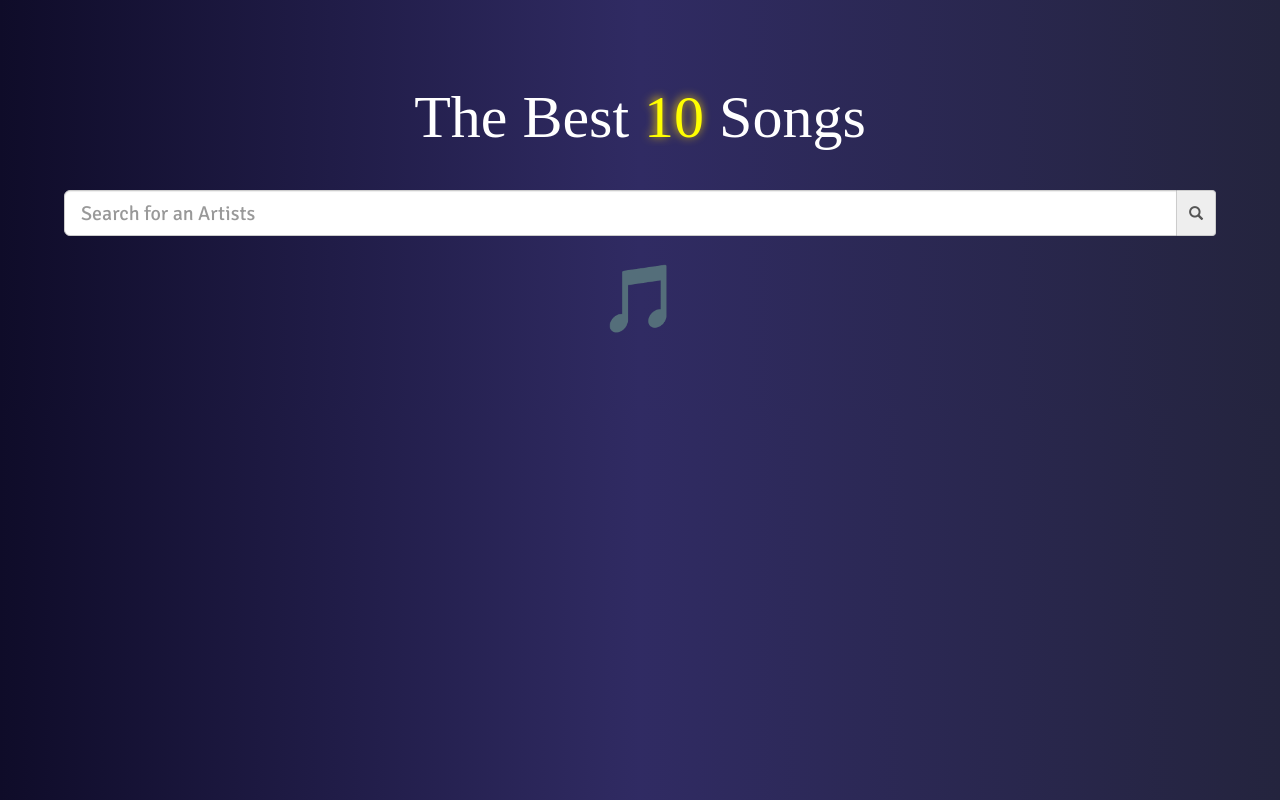
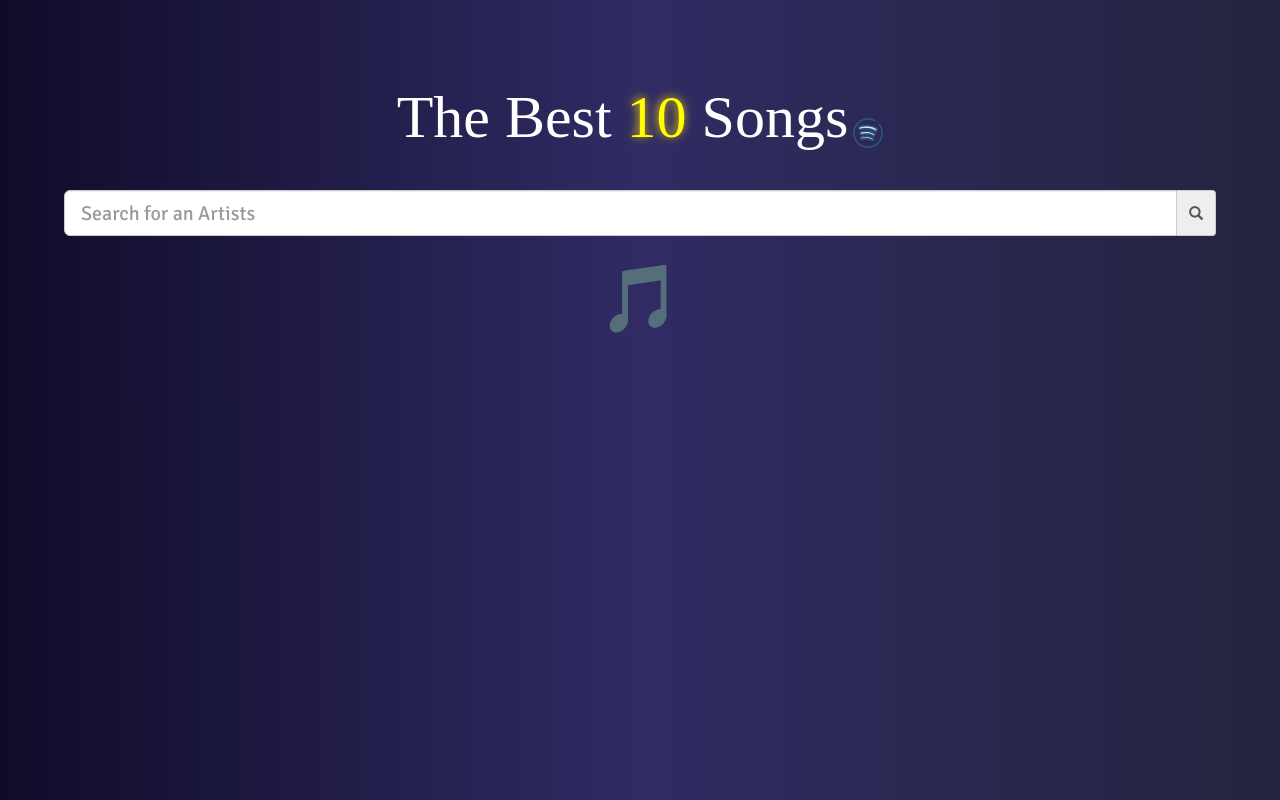
Before and after one commit to ProUnebit/TheBest_10_Songs-frontend, a React (Create React App) app: page / in a window 1280 px wide. Built offline with nearby package versions, Linux system fonts and the light colour scheme; a web font is replaced by a local one.

Commit message:
add Spotify logo, add destructuring this.state to App.js

```diff
--- a/public/index.html
+++ b/public/index.html
@@ -15,5 +15,7 @@
 
     <div id="root"></div>
 
+    <!-- <div>Icons made by <a href="http://www.freepik.com" title="Freepik">Freepik</a> from <a href="https://www.flaticon.com/" title="Flaticon">www.flaticon.com</a> is licensed by <a href="http://creativecommons.org/licenses/by/3.0/" title="Creative Commons BY 3.0" target="_blank">CC 3.0 BY</a></div> -->
+
   </body>
 </html>
--- a/src/App.css
+++ b/src/App.css
@@ -11,6 +11,7 @@ body {
 }
 
 .app-title {
+    display: inline-block;
     font-family: 'Bungee Inline', cursive;
     font-size: 60px;
     margin-bottom: 40px;
@@ -98,6 +99,7 @@ body {
     border-right: 2px #333 solid;
     border-left: 2px #333 solid;
     padding: 0 15px;
+    margin-left: -10px;
 }
 
 .gallery {
--- a/src/App.js
+++ b/src/App.js
@@ -3,6 +3,7 @@ import './App.css';
 import { FormGroup, FormControl, InputGroup, Glyphicon } from 'react-bootstrap';
 import Profile from './Profile';
 import Gallery from './Gallery';
+import SpotifyLogo from './spotify.svg'
 
 class App extends React.Component {
     constructor(props) {
@@ -24,8 +25,8 @@ class App extends React.Component {
         let ALBUM_URL = `https://api.spotify.com/v1/artists`
         let APP_LOCATION = window.location.href;
         let ACCESS_TOKEN = APP_LOCATION.split('=')[1];
-        // let ACCESS_TOKEN = 'BQCHHZIsq0xG_mQP5Ciac4MIbj9xmMMbprqGJPN17CvHAw9SKtVKbXz4EEmFyDkVtTMHJHeEp4GN3acsPtR0Xo3EpDe2tylbq9lGkJQsmdqlcK_qJZ_W-xXWzv7QqYHTJWJa1cRL4TArfn09QRoY71hNy9ClOCSJp3fqnR6wwzM1zW05Hg';
-        console.log(ACCESS_TOKEN);
+        // let ACCESS_TOKEN = 'BQAteRtsF6XWcWa4Hf3DiGxk5cm_Ik_FOJv9hX41uqRRAJa-q66Q2bk2ALOzXJ2P6CtlMUtrmgJLAiWfItICE1I37GMV8yFELeQoUtJTb22Vrz-Fqw-OHf0KBmxu_jcHiKotW19CtscrTxoeVHC071lQQizDh3334ZFAMxCwopxZY_7N3Q';
+        console.info(ACCESS_TOKEN);
 
         let fetchOptions = {
             method: 'GET',
@@ -53,10 +54,19 @@ class App extends React.Component {
     }
 
     render () {
+        // All this.state values
+        let { query, artist, tracks } = this.state;
 
         return (
             <div className="app">
                 <h2 className="app-title">The Best <span>10</span> Songs</h2>
+                <img
+                    src={SpotifyLogo}
+                    alt="Spotify logo"
+                    width="30px"
+                    height="30px"
+                    style={{marginLeft: '5px'}}
+                />
                 <FormGroup>
                     <InputGroup>
                         <FormControl
@@ -64,7 +74,7 @@ class App extends React.Component {
                                 type='text'
                                 className="search-input"
                                 placeholder="Search for an Artists"
-                                value = {this.state.query}
+                                value = {query}
                                 onChange = {event => {this.setState({query: event.target.value})}}
                                 onKeyPress = {event => event.key === "Enter" ? this.search() : null}
                         />
@@ -74,13 +84,13 @@ class App extends React.Component {
                     </InputGroup>
                 </FormGroup>
                 {
-                    this.state.artist !== null
+                    artist !== null
                     ? <div className="main-container">
                         <Profile
-                            artist = {this.state.artist}
+                            artist = {artist}
                         />
                         <Gallery
-                            tracks = {this.state.tracks}
+                            tracks = {tracks}
                         />
                         <span className="my-mail">
                             Mail for communication: &nbsp; <a href="mailto:ProUnebit@yandex.ru">ProUnebit@yandex.ru</a>
--- a/src/Gallery.js
+++ b/src/Gallery.js
@@ -40,8 +40,6 @@ class Gallery extends React.Component {
     render () {
 
         const tracks = this.props.tracks;
-        //or
-        // const { tracks } = this.props;
 
         return (
             <div className="gallery">
```
Also changed, not shown: src/spotify.svg (added).
